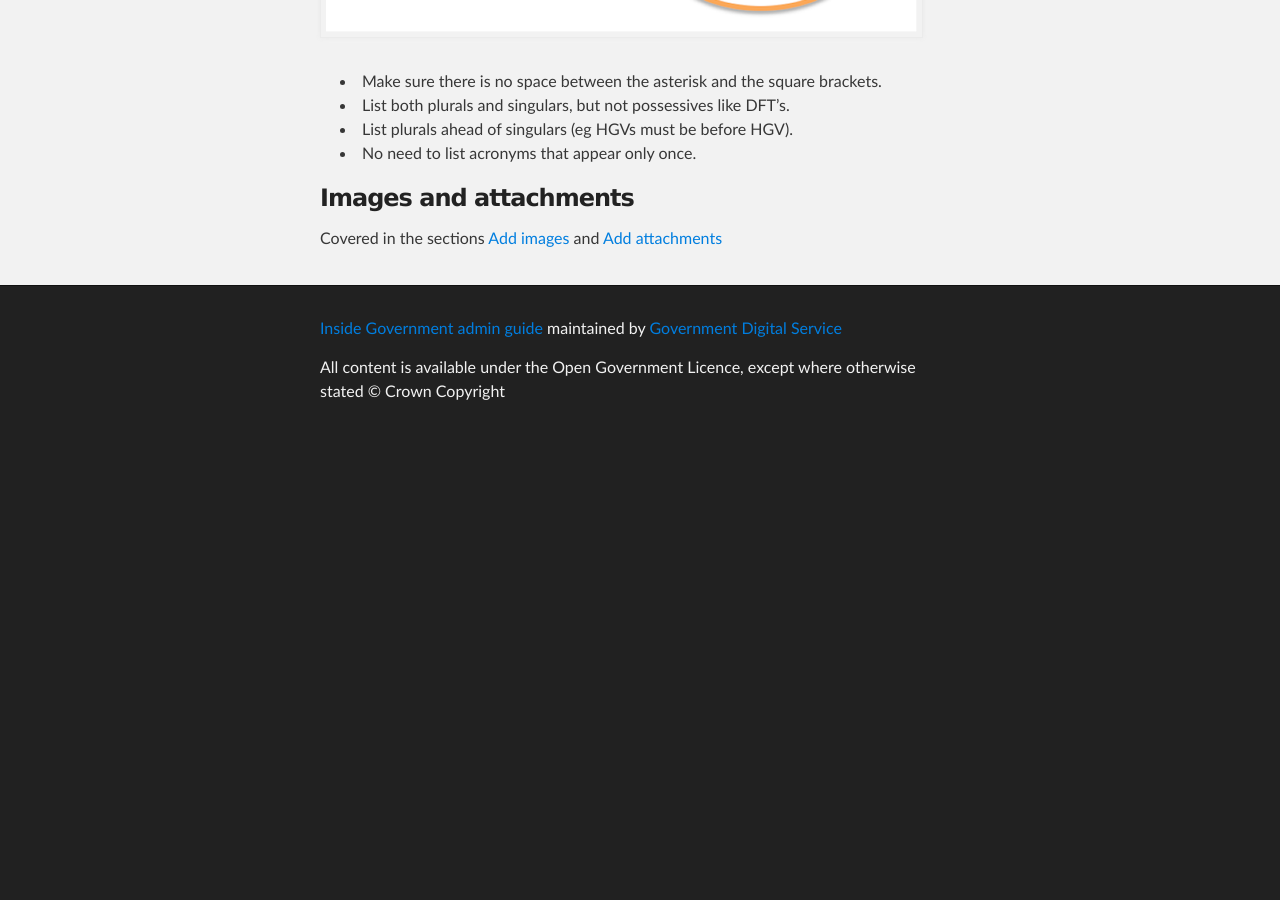
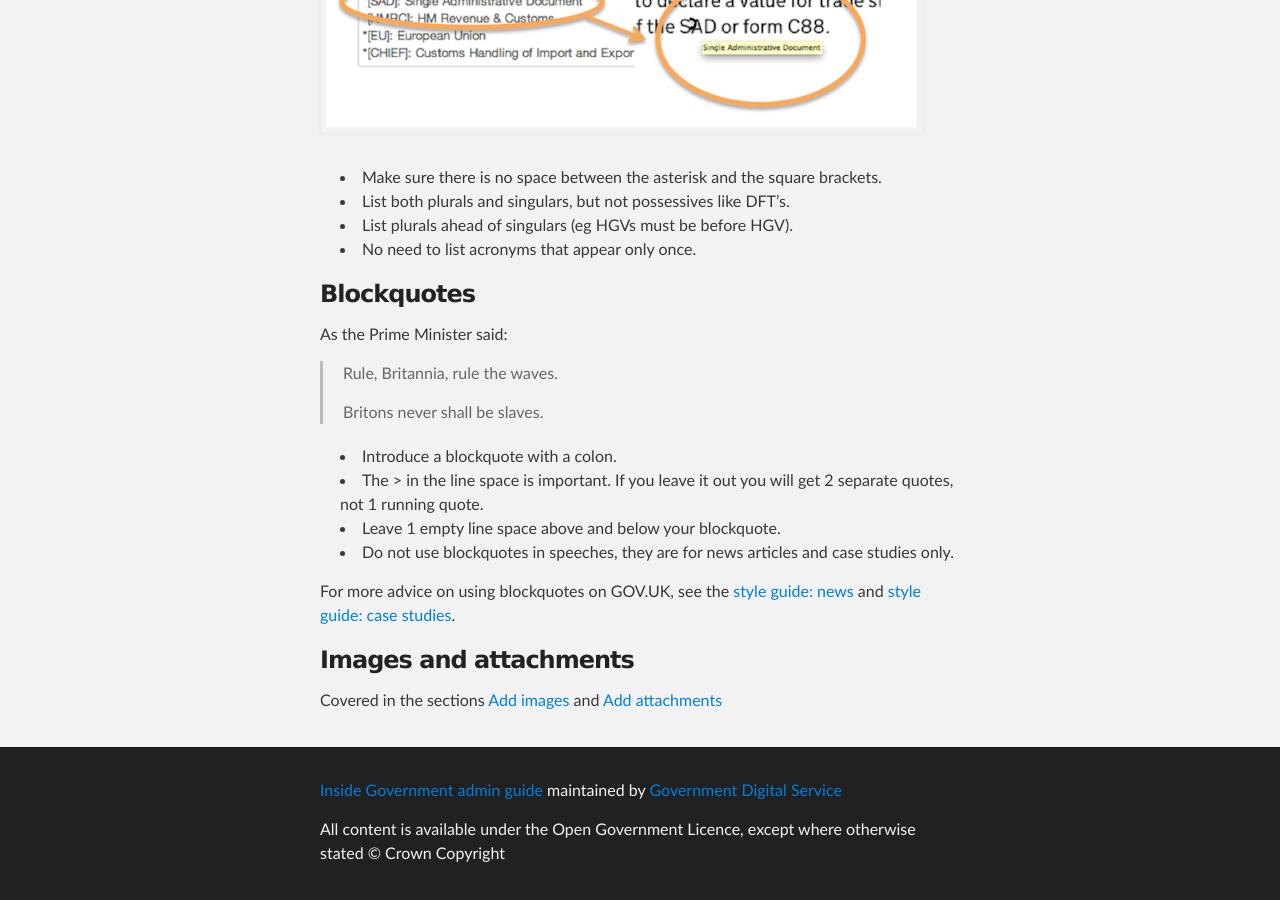
Before and after one commit to alphagov/inside-government-admin-guide, a Jekyll site: the page built from first-steps/markdown.md, in a window 1280 px wide and 900 px high, scrolled down 3540 px. Built offline with Jekyll 4.4.1, drawn with Linux system fonts in a browser that asks for light colours; before the commit the page ends 3978 px from its top, so only the background shows below that; some of the changed text lies outside the part shown.

Commit message:
Update markdown.md
Added blockquotes

```diff
--- a/first-steps/markdown.md
+++ b/first-steps/markdown.md
@@ -1,9 +1,9 @@
 ---
 layout: default
-title: Inside Government Admin Guide - Markdown
+title: How to publish content / Use Markdown
 ---
 
-## Markdown
+## Use Markdown to create headers, links, bullets, tables, acronyms or blockquotes
 
 Publisher uses ‘Markdown’ to format the content. Instead of using an editor tool, you can type simple Markdown commands within the copy to create the formatting you want.
 
@@ -85,6 +85,22 @@ The Markdown is added at the base of the document.
 *  No need to list acronyms that appear only once.
 
 
+### Blockquotes
+
+As the Prime Minister said:
+
+> Rule, Britannia, rule the waves.
+>
+> Britons never shall be slaves.
+
+*  Introduce a blockquote with a colon.
+*  The > in the line space is important. If you leave it out you will get 2 separate quotes, not 1 running quote.
+*  Leave 1 empty line space above and below your blockquote.
+*  Do not use blockquotes in speeches, they are for news articles and case studies only.
+
+For more advice on using blockquotes on GOV.UK, see the [style guide: news](https://www.gov.uk/designprinciples/insidegovernment#news) and [style guide: case studies](https://www.gov.uk/designprinciples/insidegovernment#case-studies).
+
+
 ### Images and attachments
 
 Covered in the sections [Add images](http://alphagov.github.io/inside-government-admin-guide/creating-documents/add-images.html) and [Add attachments](http://alphagov.github.io/inside-government-admin-guide/creating-documents/add-attachments.html)
```
